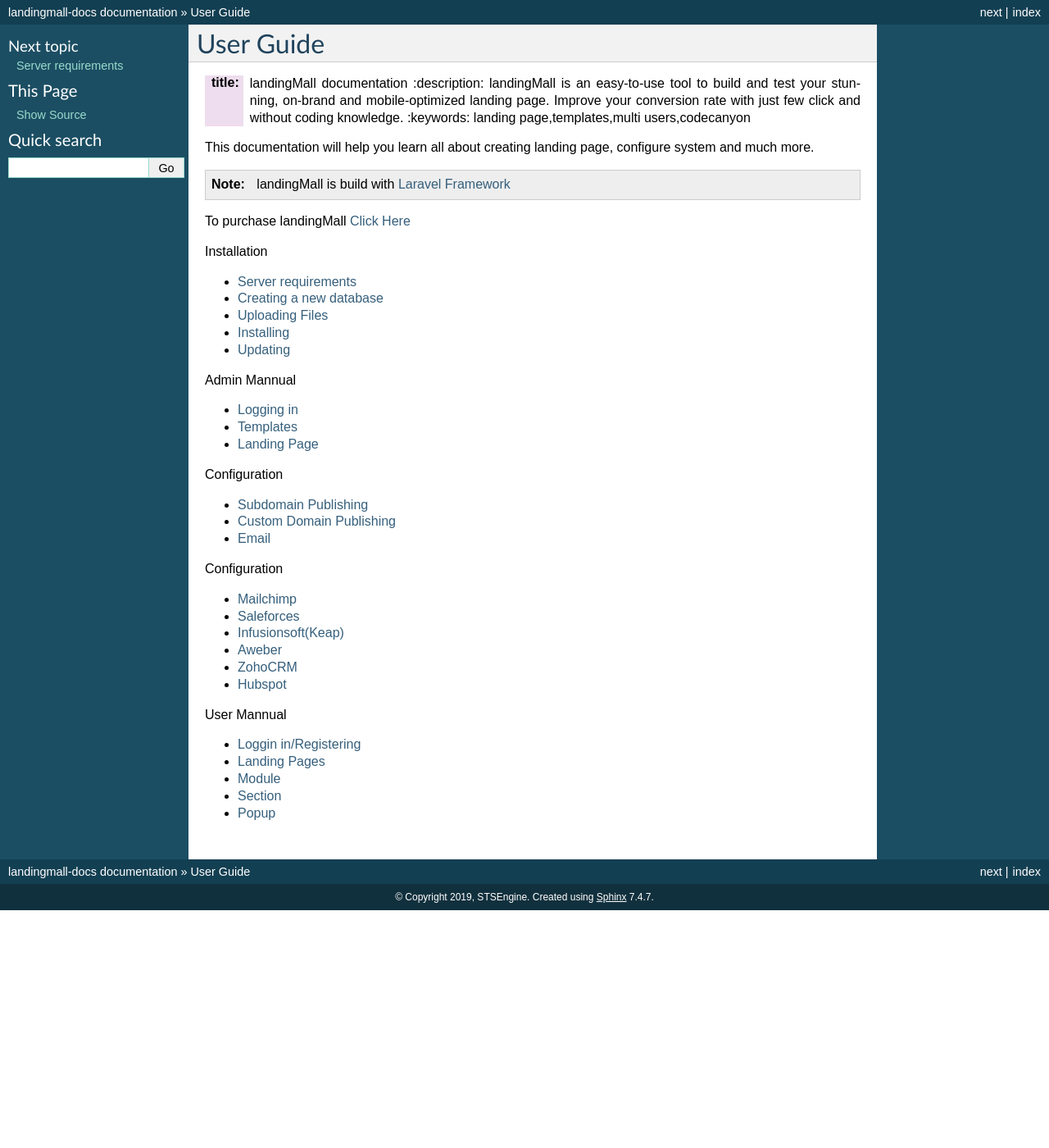
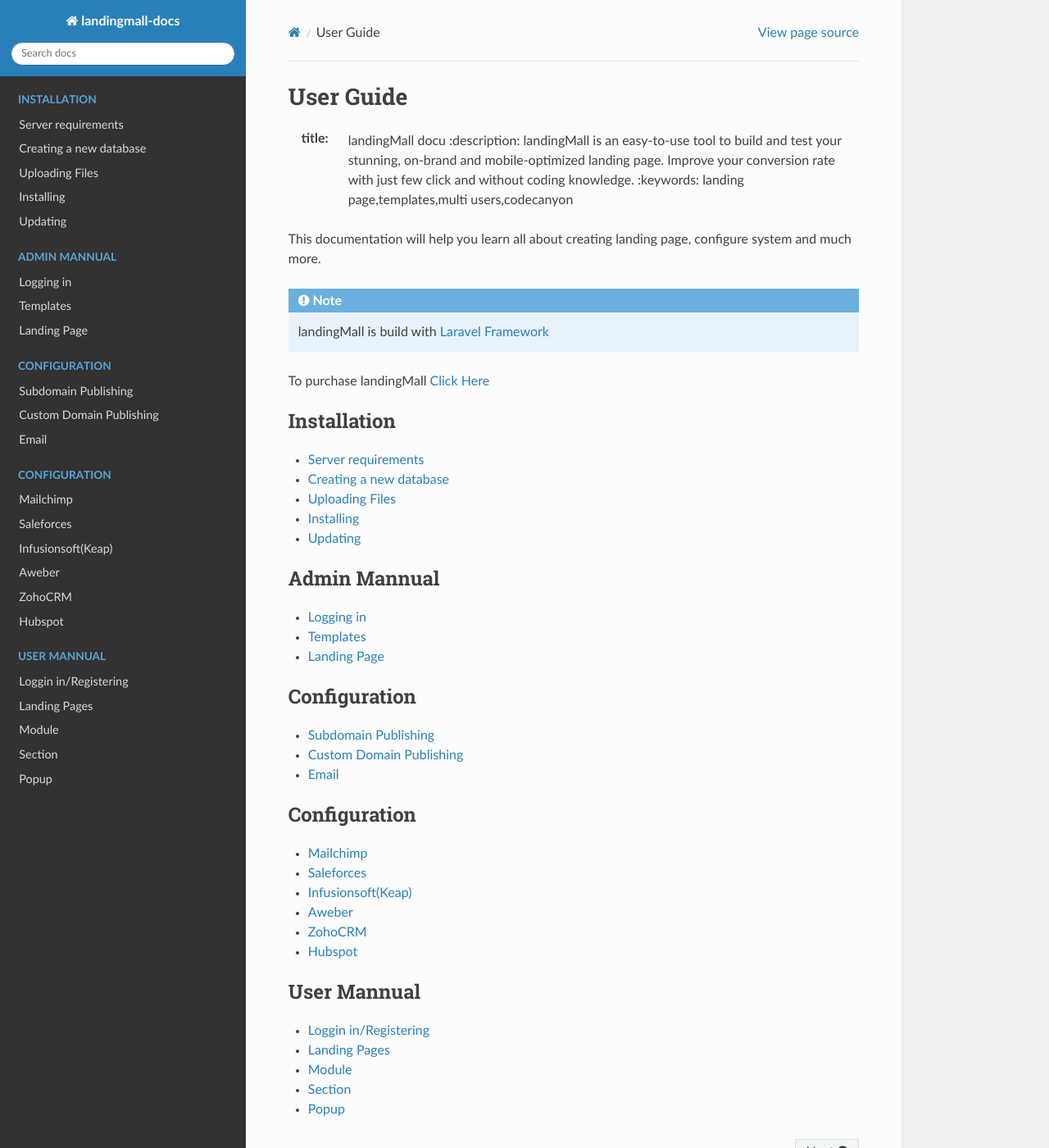
Before and after one commit to vhtnam/landingmall-docs, a Sphinx documentation site: the page built from source/index.rst, in a window 1280 px wide and 1400 px high. Shown: the whole window at 82% size. Built offline with Sphinx 7.4.7 and the Read the Docs theme 2.0.0, drawn with Linux system fonts in a browser that asks for light colours; some of the changed text lies outside the part shown.

Commit message:
no message

```diff
--- a/source/conf.py
+++ b/source/conf.py
@@ -28,6 +28,11 @@
 # extensions coming with Sphinx (named 'sphinx.ext.*') or your custom
 # ones.
 extensions = [
+    'sphinx.ext.doctest',
+    'sphinx.ext.intersphinx',
+    'sphinx.ext.todo',
+    'sphinx.ext.coverage',
+    'sphinx.ext.mathjax',
 ]
 
 # Add any paths that contain templates here, relative to this directory.
@@ -44,7 +49,7 @@
 # The theme to use for HTML and HTML Help pages.  See the documentation for
 # a list of builtin themes.
 #
-html_theme = 'default'
+html_theme = 'sphinx_rtd_theme'
 
 # Add any paths that contain custom static files (such as style sheets) here,
 # relative to this directory. They are copied after the builtin static files,
--- a/source/index.rst
+++ b/source/index.rst
@@ -1,7 +1,7 @@
 User Guide
 ==========
 .. meta::
-:title: landingMall documentation
+:title: landingMall docu
    :description: landingMall is an easy-to-use tool to build and test your stunning, on-brand and mobile-optimized landing page. Improve your conversion rate with just few click and without coding knowledge.
    :keywords: landing page,templates,multi users,codecanyon
 
@@ -11,6 +11,7 @@
 
 To purchase landingMall `Click Here <https://landingmall.stsengine.com>`__
 
+.. _installation:
 
 .. toctree::
    :maxdepth: 1
@@ -41,6 +44,7 @@
    _config/domain
    _config/email
 
+.. _email-platform:
 
 .. toctree::
    :maxdepth: 1
@@ -53,6 +57,7 @@
    _crm/zohocrm
    _crm/hubspot
 
+.. _user-mannual:
 
 .. toctree::
    :maxdepth: 1
```
Also changed, not shown: other parts of source/index.rst (+2 -0 lines).
